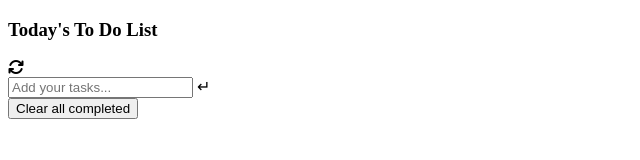
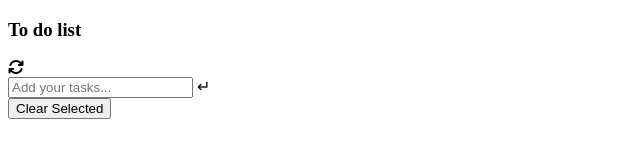
Before and after one commit to Aliahmad-karimi/To-Do-List--Webpack, a website: page src/index.html in a window 1280 px wide. Shown: the whole page, without its empty margins (0-640 px from the left). Drawn offline with Linux system fonts and the light colour scheme.

Commit message:
set final touch

```diff
--- a/src/index.html
+++ b/src/index.html
@@ -10,10 +10,11 @@
 </head>
 
 <body>
-    <main>
+
+    <body>
         <section id="todo">
             <div id="todo-header">
-                <h3>Today's To Do List</h3>
+                <h3>To do list</h3>
                 <span class="font-awsome-icon"><i class="fa-solid fa-sync"></i></span>
             </div>
             <div class="inputs-holder">
@@ -21,13 +22,17 @@
                 <span class="add">&crarr;</span>
             </div>
 
-            <div id="todo-lists"></div>
+            <div id="todo-lists">
+
+            </div>
             <div id="button-holder">
-                <button id="clear" value="clear" type="button">Clear all completed </button>
+                <button id="clear" value="clear" type="button">Clear Selected </button>
             </div>
 
         </section>
-    </main>
+
+
+    </body>
 </body>
 
 </html>
```
